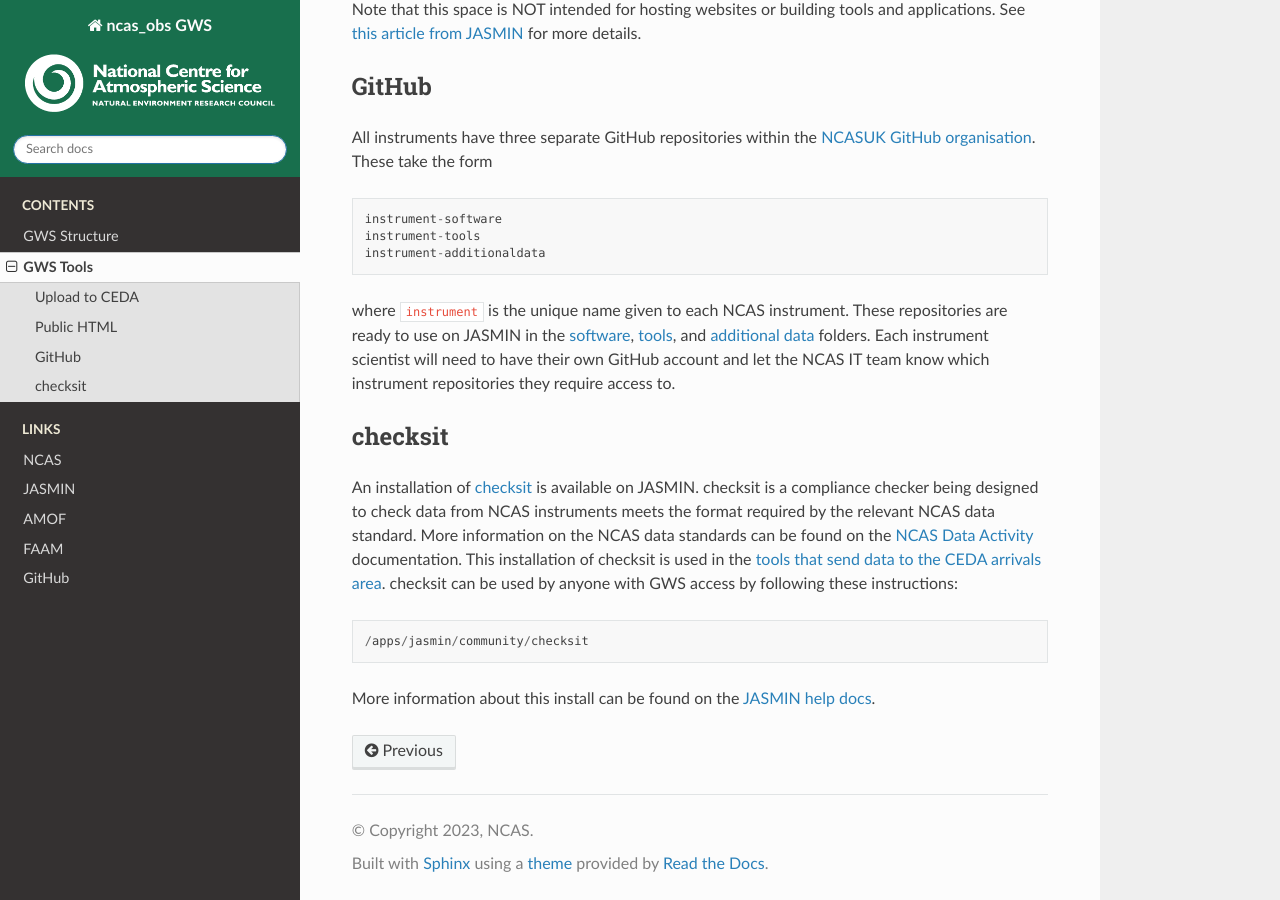
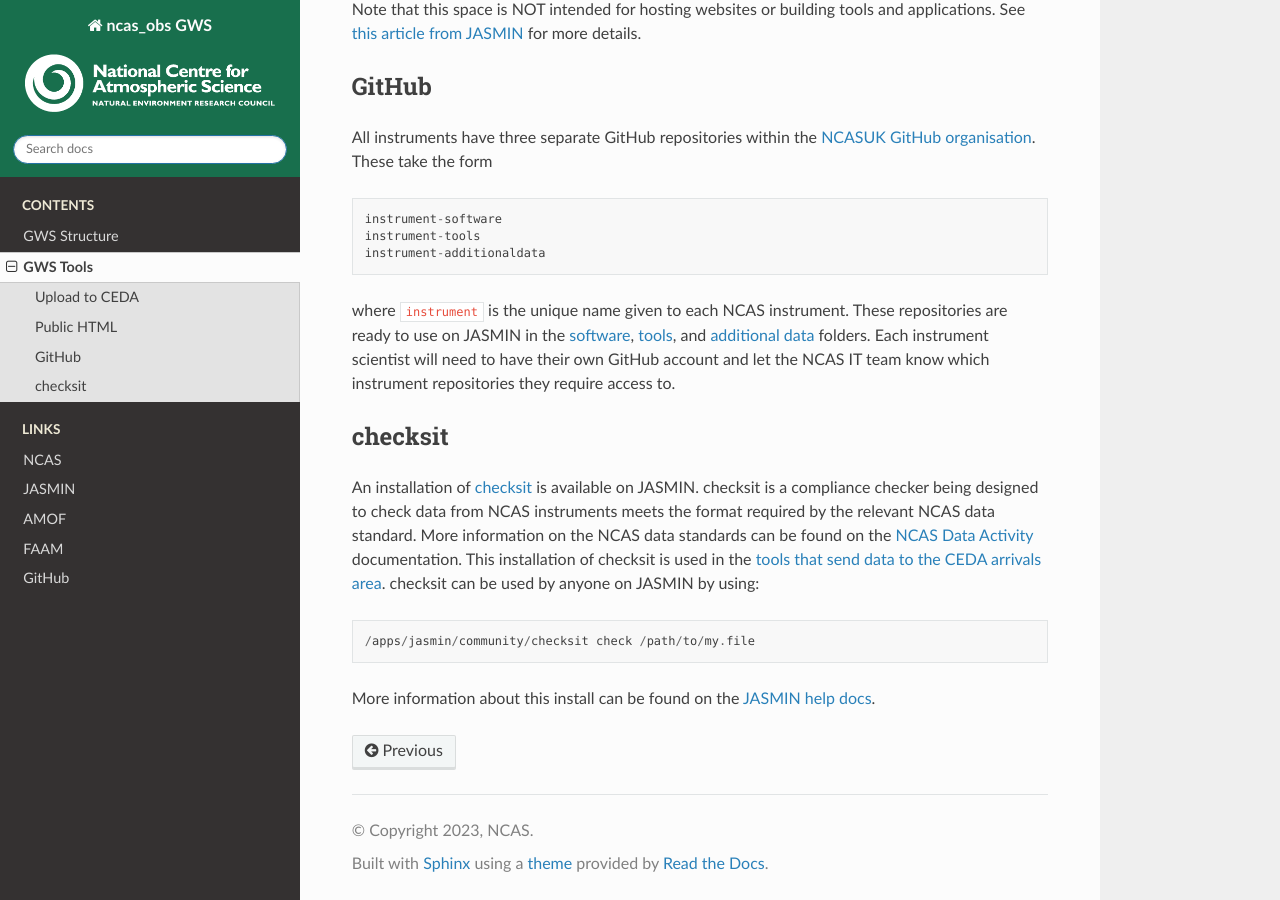
Before and after one commit to ncasuk/ncas_obs_gws_docs, a Sphinx documentation site: the page built from docs/source/tools.rst, in a window 1280 px wide and 900 px high, scrolled down 623 px. Built offline with Sphinx 7.4.7 and the Read the Docs theme 2.0.0, drawn with Linux system fonts in a browser that asks for light colours.

Commit message:
Update text on checksit

```diff
--- a/docs/source/tools.rst
+++ b/docs/source/tools.rst
@@ -39,9 +39,9 @@
 
 checksit
 --------
-An installation of checksit_ is available on JASMIN. checksit is a compliance checker being designed to check data from NCAS instruments meets the format required by the relevant NCAS data standard. More information on the NCAS data standards can be found on the `NCAS Data Activity`_ documentation. This installation of checksit is used in the :ref:`tools that send data to the CEDA arrivals area<upload to ceda paragraph>`. checksit can be used by anyone with GWS access by following these instructions::
+An installation of checksit_ is available on JASMIN. checksit is a compliance checker being designed to check data from NCAS instruments meets the format required by the relevant NCAS data standard. More information on the NCAS data standards can be found on the `NCAS Data Activity`_ documentation. This installation of checksit is used in the :ref:`tools that send data to the CEDA arrivals area<upload to ceda paragraph>`. checksit can be used by anyone on JASMIN by using::
 
-  /apps/jasmin/community/checksit
+  /apps/jasmin/community/checksit check /path/to/my.file
 
 More information about this install can be found on the `JASMIN help docs`_.
 
```
